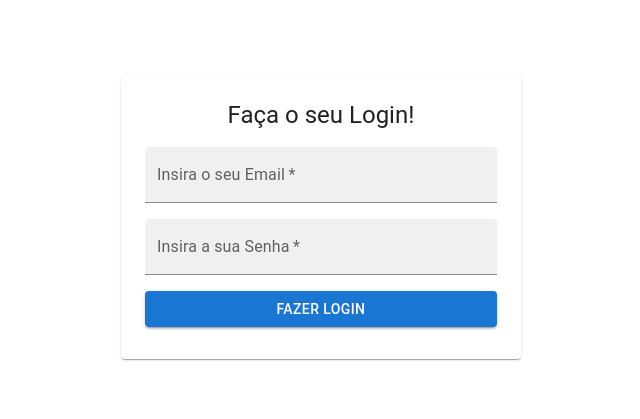
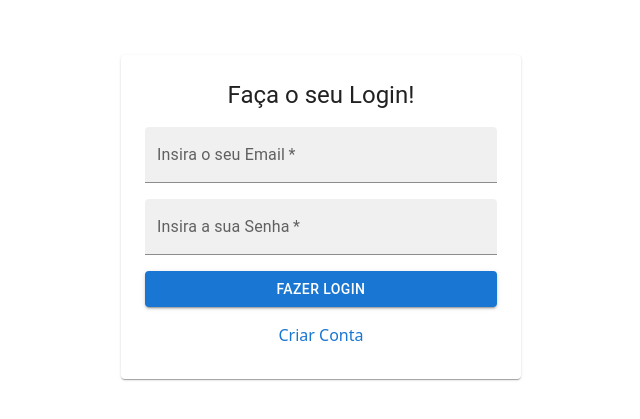
Before and after one commit to kengiiGMs/Sistema-Academico, a React (Vite) app: page / in a window 1280 px wide. Shown: the part 183-602 px from the top of the page, without its empty margins (319-959 px from the left). Built offline with nearby package versions, Linux system fonts and the light colour scheme; no server answers.

Commit message:
feat(login): Implementando link para ir para a página cadastrarLogin

```diff
--- a/src/pages/Login/index.jsx
+++ b/src/pages/Login/index.jsx
@@ -1,5 +1,5 @@
-import React, { useState } from 'react';
-import { Container, Box, Card, CardContent, Typography, TextField, Button, Stack, CircularProgress } from '@mui/material';
+import { useState } from 'react';
+import { Container, Box, Card, CardContent, Typography, TextField, Button, Stack, CircularProgress, Link } from '@mui/material';
 import usarLogin from '../../hooks/login/usarLogin';
 
 const Login = () => {
@@ -26,6 +26,9 @@ const Login = () => {
                                     <TextField id="email" label="Insira o seu Email" variant="filled" onChange={(e) => { setEmail(e.target.value) }} required />
                                     <TextField id="password" label="Insira a sua Senha" variant="filled" type="password" autoComplete="current-password" onChange={(e) => { setSenha(e.target.value) }} required />
                                     <Button variant="contained" type="submit" disabled={loading}>Fazer Login</Button>
+                                    <Link href="/cadastrarLogin" underline="hover" textAlign="center">
+                                        Criar Conta
+                                    </Link>
                                 </Stack>
                             </form>
                         </CardContent>
```
